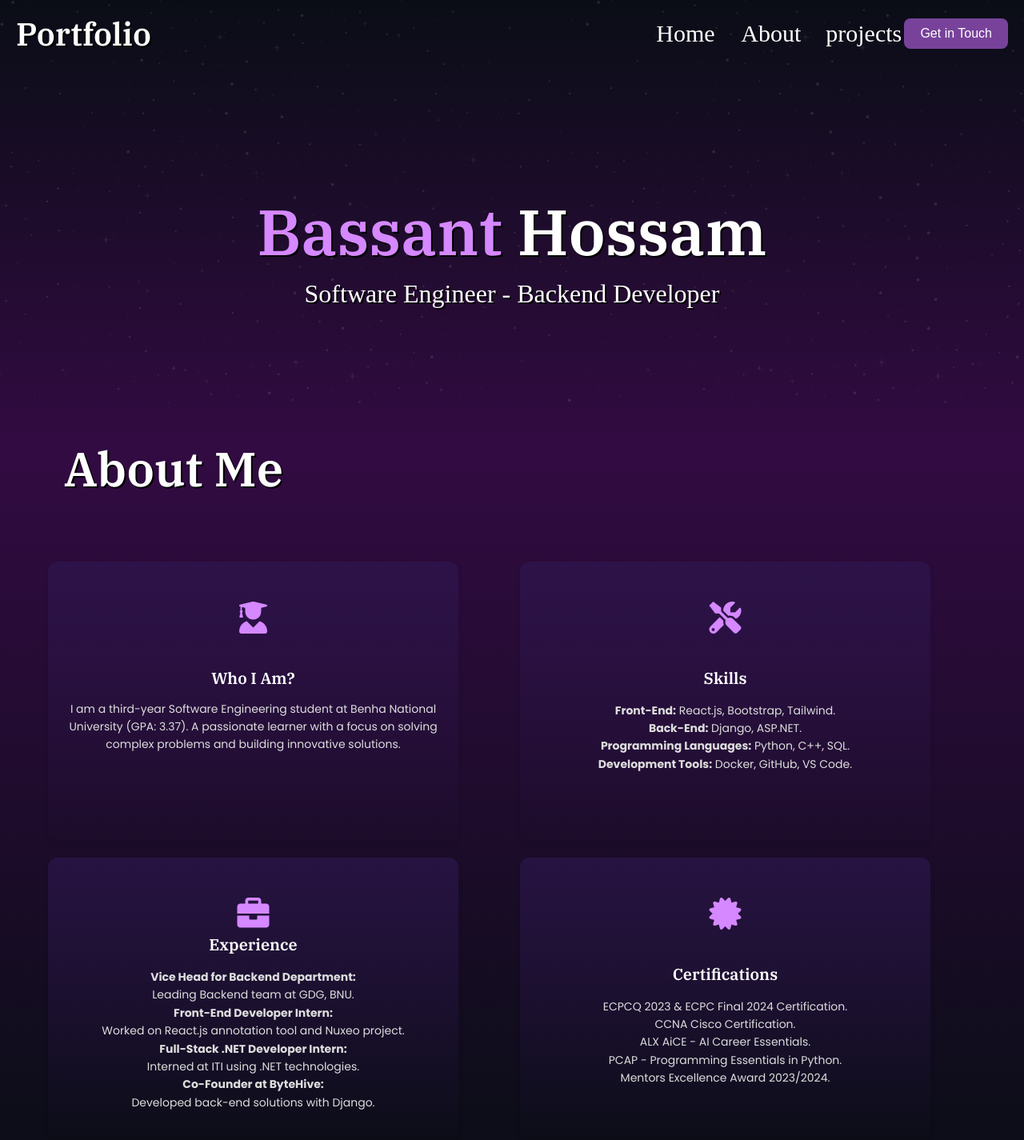
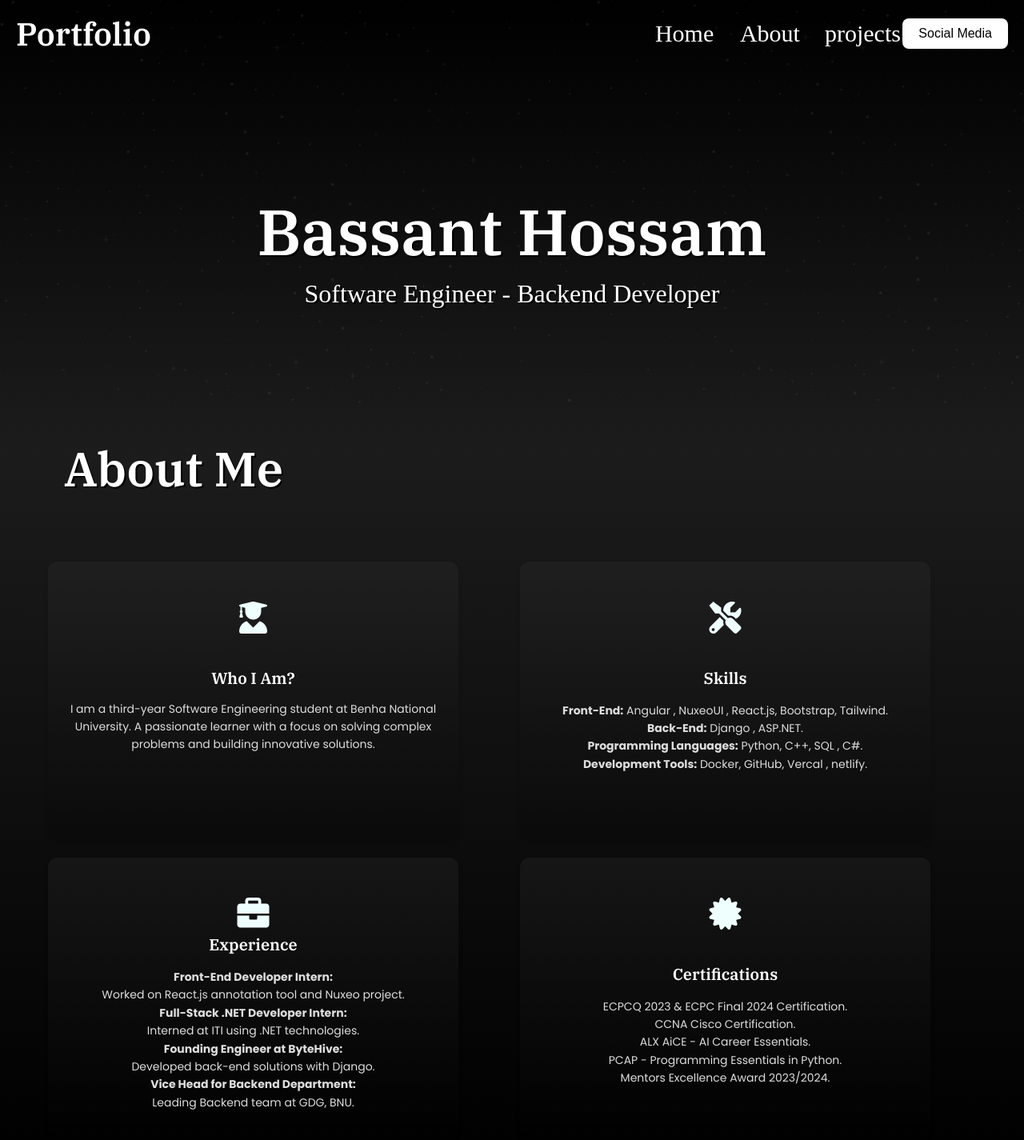
Before and after one commit to Bassanthossamxx/Portfolio, a plain HTML site: page index.html in a window 1280 px wide. Shown: the top 1425 px of the page at 80% size. Drawn offline with Linux system fonts and the light colour scheme; a script that the page names is missing; a web font is replaced by a local one.

Commit message:
changed in background & some edits in text

```diff
--- a/index.html
+++ b/index.html
@@ -21,13 +21,13 @@
             <a href="#about">About</a>
             <a href="#projects" style="margin-right: 20px">projects</a>
         </div>
-                    <a href="#contact" class="get-in-touch">Get in Touch</a>
+                    <a href="#contact" class="get-in-touch">Social Media</a>
     </div>
 
     <!-- Home Section -->
     <div class="section section1" id="home">
         <div class="content">
-            <h1><span style="color: #d588ff;">Bassant</span> Hossam</h1>
+            <h1>Bassant Hossam</h1>
             <p>Software Engineer - Backend Developer</p>
         </div>
     </div>
@@ -40,7 +40,7 @@
             <i class="fas fa-user-graduate"></i>
             <h4>Who I Am?</h4>
             <p>
-                I am a third-year Software Engineering student at Benha National University (GPA: 3.37). A passionate learner with a focus on solving complex problems and building innovative solutions.
+                I am a third-year Software Engineering student at Benha National University. A passionate learner with a focus on solving complex problems and building innovative solutions.
             </p>
         </div>
         <!-- About Box 2 -->
@@ -48,10 +48,10 @@
             <i class="fas fa-tools"></i>
             <h4>Skills</h4>
             <ul>
-                <li><b>Front-End:</b> React.js, Bootstrap, Tailwind.</li>
-                <li><b>Back-End:</b> Django, ASP.NET.</li>
-                <li><b>Programming Languages:</b> Python, C++, SQL.</li>
-                <li><b>Development Tools:</b> Docker, GitHub, VS Code.</li>
+                <li><b>Front-End:</b> Angular , NuxeoUI , React.js, Bootstrap, Tailwind.</li>
+                <li><b>Back-End:</b> Django , ASP.NET.</li>
+                <li><b>Programming Languages:</b> Python, C++, SQL , C#.</li>
+                <li><b>Development Tools:</b> Docker, GitHub, Vercal , netlify.</li>
             </ul>
         </div>
 <!-- About Box 3 -->
@@ -59,11 +59,11 @@
     <i class="fas fa-briefcase" ></i>
     <h4 style="margin-top: -10px">Experience</h4>
     <ul>
-        <li><b>Vice Head for Backend Department:</b>
-            <br>Leading Backend team at GDG, BNU.</li>
         <li><b>Front-End Developer Intern:</b> <br> Worked on React.js annotation tool and Nuxeo project.</li>
         <li><b>Full-Stack .NET Developer Intern:</b> <br> Interned at ITI using .NET technologies.</li>
-        <li><b>Co-Founder at ByteHive:</b> <br>Developed back-end solutions with Django.</li>
+        <li><b> Founding Engineer at ByteHive:</b> <br>Developed back-end solutions with Django.</li>
+            <li><b>Vice Head for Backend Department:</b>
+            <br>Leading Backend team at GDG, BNU.</li>
     </ul>
 </div>
 
--- a/styles.css
+++ b/styles.css
@@ -68,7 +68,7 @@ a{
         }
 
         .navbar-links a:hover {
-            color: #d588ff;
+            color: rgb(148, 148, 148);
         }
 
         .section {
@@ -83,7 +83,7 @@ a{
       left: 0;
       width: 100%;
       height: 90%;
-             opacity: 0.5;
+             opacity: 0.3;
       background: url('img.png') repeat;
       z-index: 1;
     }
@@ -91,7 +91,7 @@ a{
         /* Section 1 Background */
         .section1 {
             height: 70vh;
-            background: linear-gradient(to bottom, #0a0d16, rgb(50, 11, 66));
+            background: linear-gradient(to bottom, #000000, rgba(29, 28, 28, 0.99));
             display: flex;
             flex-direction: column;
             justify-content: center;
@@ -100,15 +100,15 @@ a{
 
         /* Section 2 Background */
         .section2 {
-            background: linear-gradient(to bottom, rgb(50, 11, 66), #0a0d16);
+            background: linear-gradient(to bottom, rgba(29, 28, 28, 0.99), #000000);
         }
 
         /* Section 3 Background */
         .section3 {
-            background: linear-gradient(to bottom, #0a0d16,  rgb(50, 11, 66));
+            background: linear-gradient(to bottom, #000000, rgba(29, 28, 28, 0.99));
         }
             .section4 {
-            background: linear-gradient(to top, #0a0d16, rgb(50, 11, 66) );
+            background: linear-gradient(to top,#000000, rgba(29, 28, 28, 0.99));
         }
 
         .content {
@@ -154,10 +154,10 @@ flex-grow: 0;
 z-index: 1;
 }
         .get-in-touch {
-            background: #78429b;
+            background: #ffffff;
             border-radius: 8px;
             text-decoration: none;
-            color: #FFFFFF;
+            color: #000000;
             padding: 10px 20px;
             flex: none;
             order: 1;
@@ -165,7 +165,8 @@ z-index: 1;
         }
 
         .get-in-touch:hover {
-            background-color: #4a1e62;
+            background-color: #594e5b;
+            color: #FFFFFF;
         }
         .container
         {
@@ -197,7 +198,7 @@ z-index: 1;
 .about-box {
     width: 90%;
     height: 350px;
-    background: linear-gradient(to top, rgba(28, 13, 45, 0), rgba(45, 23, 80, 0.62));
+    background: linear-gradient(to top, rgba(0, 0, 0, 0.2), rgba(55, 55, 55, 0.23));
     border-radius: 12px;
     padding: 20px;
     color: white;
@@ -213,7 +214,7 @@ z-index: 1;
 
 .about-box i {
     font-size: 40px;
-    color: #d588ff;
+    color: #eefffe;
     margin-bottom: 15px;
     margin-top: 30px;
 }
```
